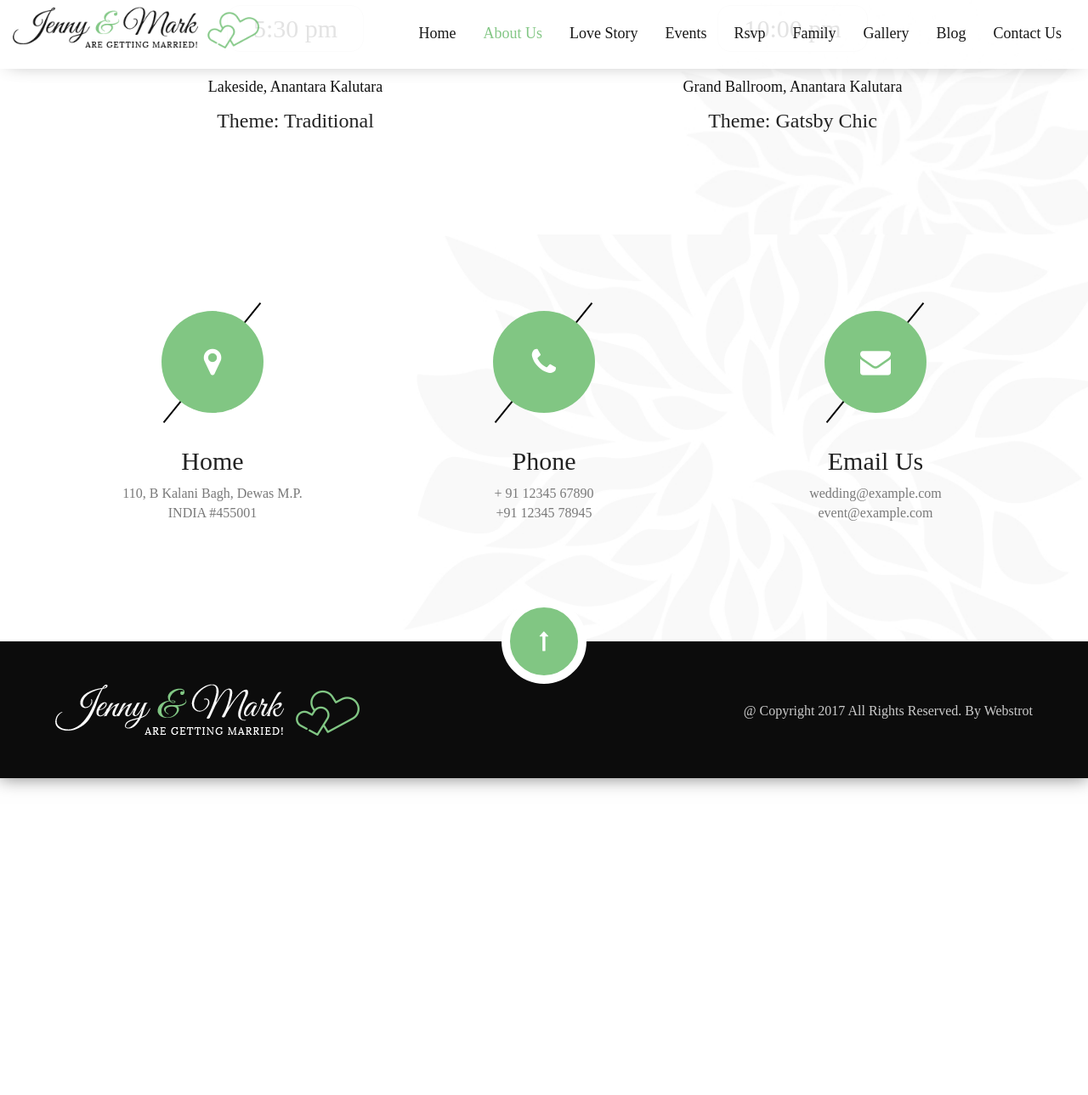
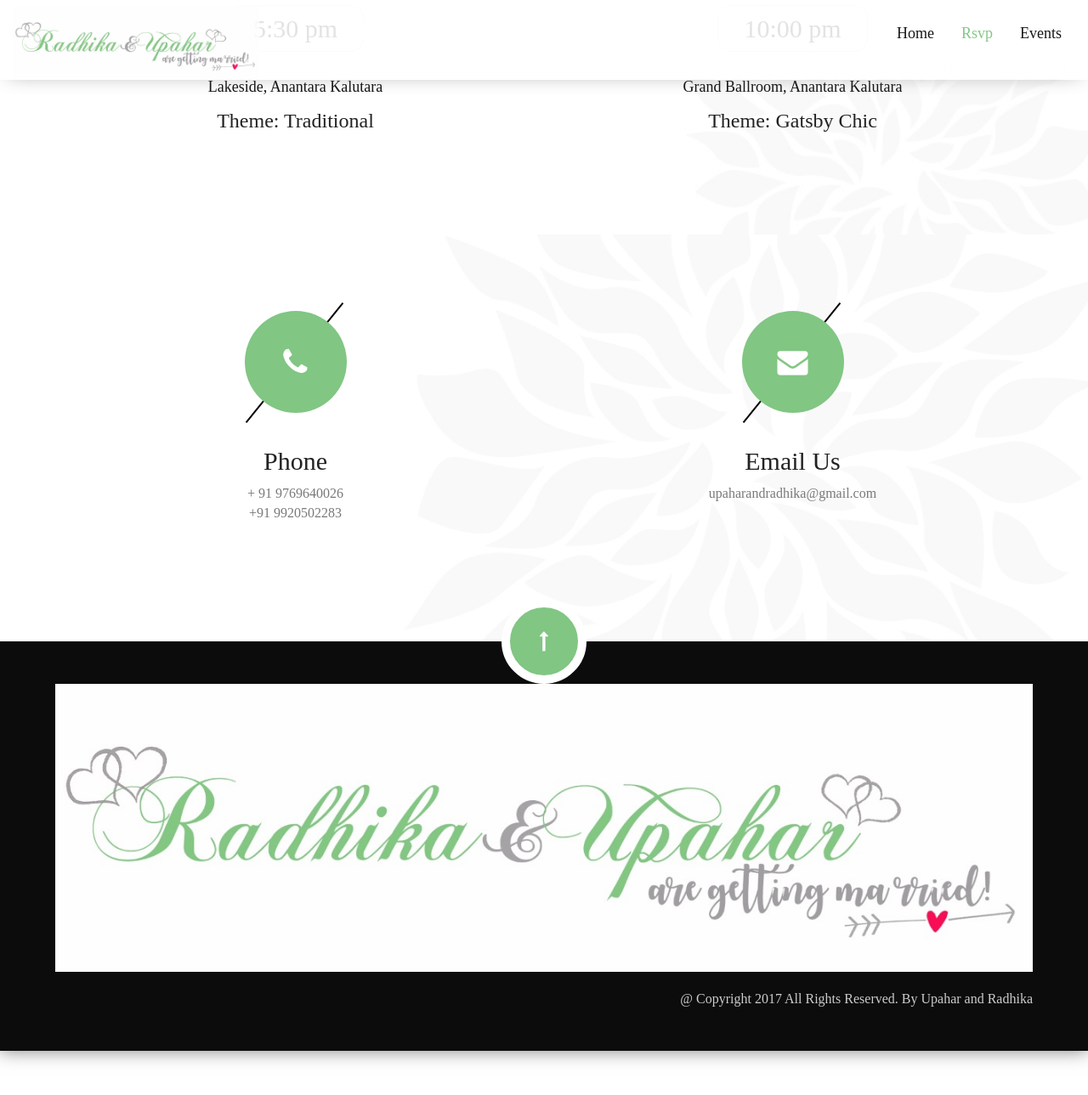
Before and after one commit to usood/wedding, a Jekyll site: the page built from index.html, in a window 1280 px wide and 1400 px high, scrolled down 853 px. Shown: the top 1289 px of the window at 85% size. Built offline with Jekyll 4.4.1, drawn with Linux system fonts in a browser that asks for light colours; some web fonts are replaced; before the commit the page ends 1932 px from its top, so only the background shows below that.

Commit message:
Footer changed

```diff
--- a/_includes/footer.html
+++ b/_includes/footer.html
@@ -3,31 +3,22 @@
 <div class="wd_footer_wrapper wd_toppadder90 wd_bottompadder100">
 	<div class="container">
 		<div class="row">
-			<div class="col-lg-4 col-md-4 col-sm-4 col-xs-12">
-				<div class="wd_footer_infobox">
-					<div class="wd_footicon">
-						<i class="fa fa-map-marker" aria-hidden="true"></i>
-					</div>
-					<h2>Home</h2>
-					<p>110, B Kalani Bagh, Dewas M.P. INDIA #455001</p>
-				</div>
-			</div>
-			<div class="col-lg-4 col-md-4 col-sm-4 col-xs-12">
+			<div class="col-lg-6 col-md-6 col-sm-6 col-xs-12">
 				<div class="wd_footer_infobox">
 					<div class="wd_footicon">
 						<i class="fa fa-phone" aria-hidden="true"></i>
 					</div>
 					<h2>Phone</h2>
-					<p>+ 91 12345 67890 <br> +91 12345 78945</p>
+					<p>+ 91 9769640026 <br> +91 9920502283</p>
 				</div>
 			</div>
-			<div class="col-lg-4 col-md-4 col-sm-4 col-xs-12">
+			<div class="col-lg-6 col-md-6 col-sm-6 col-xs-12">
 				<div class="wd_footer_infobox">
 					<div class="wd_footicon">
 						<i class="fa fa-envelope" aria-hidden="true"></i>
 					</div>
 					<h2>Email Us</h2>
-					<p>wedding@example.com <br>event@example.com</p>
+					<p>upaharandradhika@gmail.com</p>
 				</div>
 			</div>
 		</div>
@@ -37,8 +28,8 @@
 	<a href="javascript:void(0);" id="scroll" title="Scroll to Top" style="display: none;"><i class="fa fa-long-arrow-up" aria-hidden="true"></i></a>
 	<div class="col-md-12">
 		<div class="wd_footer_section">
-			<img src="images/header/flogo.png" alt="Logo" class="img-responsive">
-			<p>@ Copyright 2017 All Rights Reserved. By Webstrot</p>
+			<img src="images/header/logo.png" alt="Logo" class="img-responsive">
+			<p>@ Copyright 2017 All Rights Reserved. By Upahar and Radhika</p>
 		</div>
 	</div>
 </div>
--- a/_includes/nav.html
+++ b/_includes/nav.html
@@ -15,14 +15,8 @@
 					<div class="wd_main_menu wd_single_index_menu">
 						<ul>
 							<li><a href="0">Home</a></li>
-							<li><a href="1">About Us</a></li>
-							<li><a href="2">Love Story</a></li>
+							<li><a href="4">Rsvp</a></li>
 							<li><a href="3">Events</a></li>
-							<li><a href="4">Rsvp</a></li>
-							<li><a href="5">Family</a></li>
-							<li><a href="6">Gallery</a></li>
-							<li><a href="7">Blog</a></li>
-							<li><a href="8">Contact Us</a></li>
 						</ul>
 					</div>
 				</div>
```
Also changed, not shown: images/header/logo.jpeg (added), images/header/logo.png.
